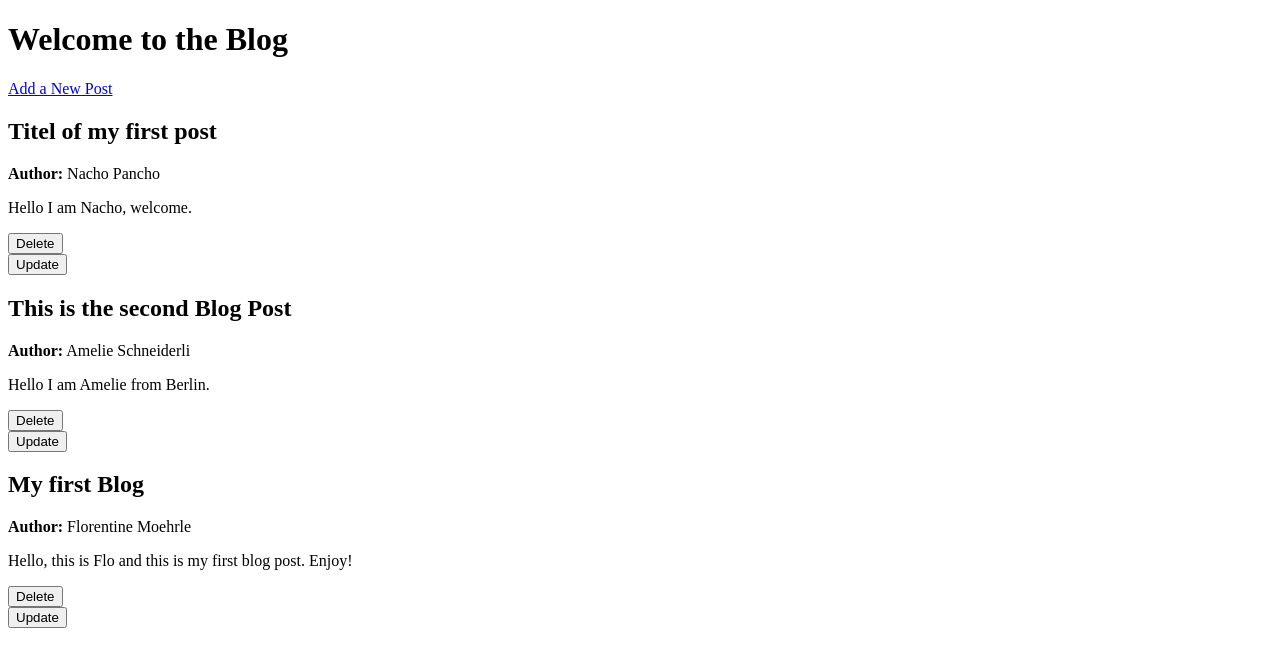
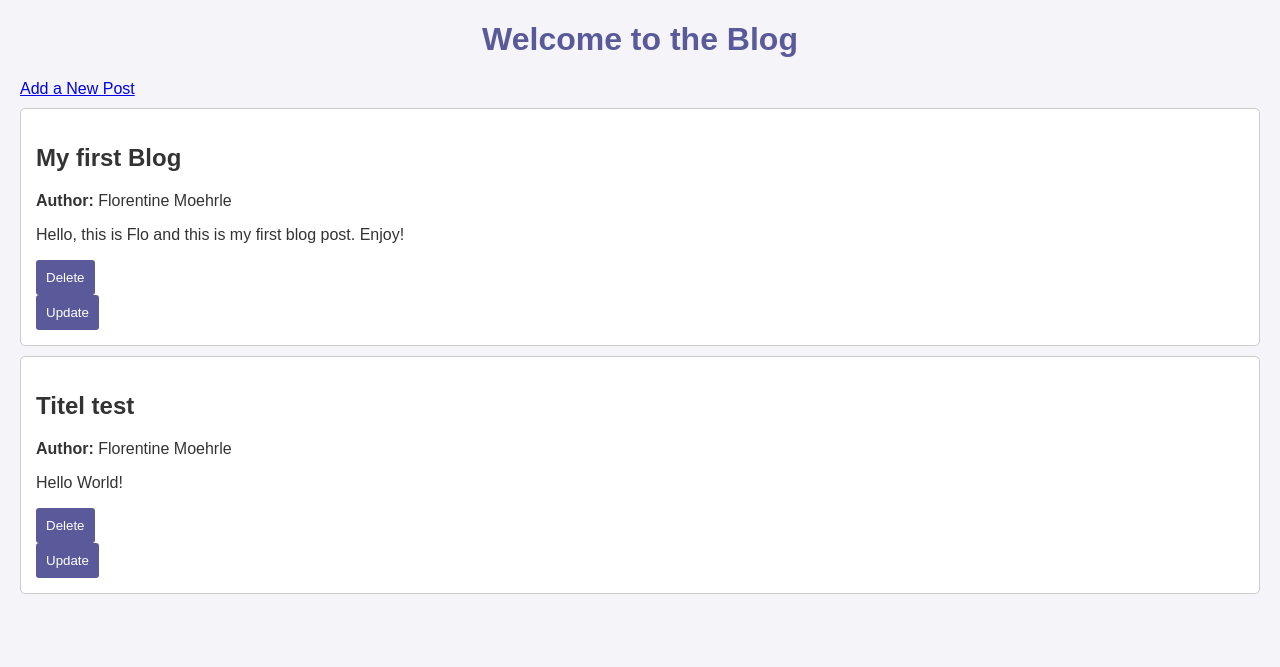
Before and after one commit to fpilvi/Masterblog, a Flask app: page / in a window 1280 px wide. Shown: the top 667 px of the page. Run offline with Flask 3, Linux system fonts and the light colour scheme.

Commit message:
add style.css and def ensure_json_exists()

```diff
--- a/app.py
+++ b/app.py
@@ -1,34 +1,41 @@
 from flask import Flask, render_template, request, redirect, url_for
 import json
+import os
 
 app = Flask(__name__)
+
+BASE_DIR = os.path.dirname(os.path.abspath(__file__))
+JSON_PATH = os.path.join(BASE_DIR, 'blog_posts.json')
+
+
+def ensure_json_exists():
+    """
+    Ensure the JSON file exists. If it doesn't, create it with an empty list.
+    """
+    if not os.path.exists(JSON_PATH):
+        with open(JSON_PATH, 'w') as file:
+            json.dump([], file)
 
 
 def load_blog_posts():
     """
-    Load the blog posts from the JSON file and return them as a list.
-    This function reads the 'blog_posts.json' file and loads the blog posts into memory.
+    Load blog posts from the JSON file and return them as a list.
     """
-    with open('blog_posts.json', 'r') as file:
+    with open(JSON_PATH, 'r') as file:
         return json.load(file)
 
 
 def save_blog_posts(blog_posts):
     """
     Save the given list of blog posts back to the JSON file.
-    This function writes the blog posts into the 'blog_posts.json' file, formatting them as
-    indented JSON for better readability.
     """
-    with open('blog_posts.json', 'w') as file:
+    with open(JSON_PATH, 'w') as file:
         json.dump(blog_posts, file, indent=4)
 
 
 def fetch_post_by_id(post_id):
     """
     Fetch a single blog post by its ID.
-    This function looks through all blog posts in the JSON file and returns the one
-    that matches the provided post_id. If no post is found, it returns None.
-    return a dict or None: The post dictionary if found, otherwise None.
     """
     blog_posts = load_blog_posts()
     for post in blog_posts:
@@ -37,11 +44,13 @@ def fetch_post_by_id(post_id):
     return None
 
 
+ensure_json_exists()
+
+
 @app.route('/')
 def index():
     """
     Display the list of all blog posts on the homepage.
-    The rendered 'index.html' template with the blog posts.
     """
     blog_posts = load_blog_posts()
     return render_template('index.html', posts=blog_posts)
@@ -51,7 +60,6 @@ def index():
 def add():
     """
     Handle the creation of a new blog post.
-    Redirects to the homepage after adding a new post.
     """
     if request.method == 'POST':
         author = request.form.get('author')
@@ -82,10 +90,6 @@ def add():
 def delete(post_id):
     """
     Delete a blog post by its ID.
-
-    This route deletes a blog post from the JSON file. After the
-    post is deleted, the page is redirected to the homepage.
-
     """
     blog_posts = load_blog_posts()
 
@@ -100,11 +104,6 @@ def delete(post_id):
 def update(post_id):
     """
     Update an existing blog post's details.
-
-    This route displays a form pre-filled with the current details of a blog post (via GET request)
-    and updates the blog post when the form is submitted (via POST request). After updating, the
-    page is redirected to the homepage.
-
     """
     post = fetch_post_by_id(post_id)
     if post is None:
@@ -126,6 +125,5 @@ def update(post_id):
 if __name__ == '__main__':
     """
     Start the Flask application.
-    This block will run the Flask application.
     """
-    app.run(host="0.0.0.0", port=5000, debug=True)
+    app.run(host="0.0.0.0", port=5001, debug=True)
--- a/blog_posts.json
+++ b/blog_posts.json
@@ -1,20 +1,14 @@
 [
-    {
-        "id": 1,
-        "author": "Nacho Pancho",
-        "title": "Titel of my first post ",
-        "content": "Hello I am Nacho, welcome."
-    },
-    {
-        "id": 2,
-        "author": "Amelie Schneiderli",
-        "title": "This is the second Blog Post ",
-        "content": "Hello I am Amelie from Berlin."
-    },
     {
         "id": 3,
         "author": "Florentine Moehrle ",
         "title": "My first Blog ",
         "content": "Hello, this is Flo and this is my first blog post. Enjoy! "
+    },
+    {
+        "id": 4,
+        "author": "Florentine Moehrle ",
+        "title": "Titel test",
+        "content": "Hello World!"
     }
 ]
--- /dev/null
+++ b/static/style.css
@@ -0,0 +1,33 @@
+body {
+    font-family: Arial, sans-serif;
+    margin: 20px;
+    padding: 0;
+    background-color: #f4f4f9;
+    color: #333;
+}
+
+h1 {
+    color: #5a5a9b;
+    text-align: center;
+}
+
+.post {
+    border: 1px solid #ccc;
+    padding: 15px;
+    margin: 10px 0;
+    background: #fff;
+    border-radius: 5px;
+}
+
+button {
+    background-color: #5a5a9b;
+    color: white;
+    border: none;
+    padding: 10px;
+    border-radius: 3px;
+    cursor: pointer;
+}
+
+button:hover {
+    background-color: #3c3c75;
+}
--- a/templates/add.html
+++ b/templates/add.html
@@ -1,11 +1,10 @@
 <!DOCTYPE html>
 <html lang="en">
 <head>
+    <link rel="stylesheet" href="{{ url_for('static', filename='style.css') }}">
     <meta charset="UTF-8">
     <meta name="viewport" content="width=device-width, initial-scale=1.0">
     <title>Add New Post</title>
-    <link rel="stylesheet" href="{{ url_for('static', filename='style.css') }}">
-</head>
 <body>
     <h1>add a New Blog Post</h1>
 
--- a/templates/index.html
+++ b/templates/index.html
@@ -1,6 +1,7 @@
 <!DOCTYPE html>
 <html lang="en">
 <head>
+    <link rel="stylesheet" href="{{ url_for('static', filename='style.css') }}">
     <meta charset="UTF-8">
     <meta name="viewport" content="width=device-width, initial-scale=1.0">
     <title>Blog</title>
--- a/templates/update.html
+++ b/templates/update.html
@@ -1,10 +1,10 @@
 <!DOCTYPE html>
 <html lang="en">
 <head>
+    <link rel="stylesheet" href="{{ url_for('static', filename='style.css') }}">
     <meta charset="UTF-8">
     <meta name="viewport" content="width=device-width, initial-scale=1.0">
     <title>Update Post</title>
-    <link rel="stylesheet" href="{{ url_for('static', filename='style.css') }}">
 </head>
 <body>
     <h1>Update Blog Post</h1>
```
